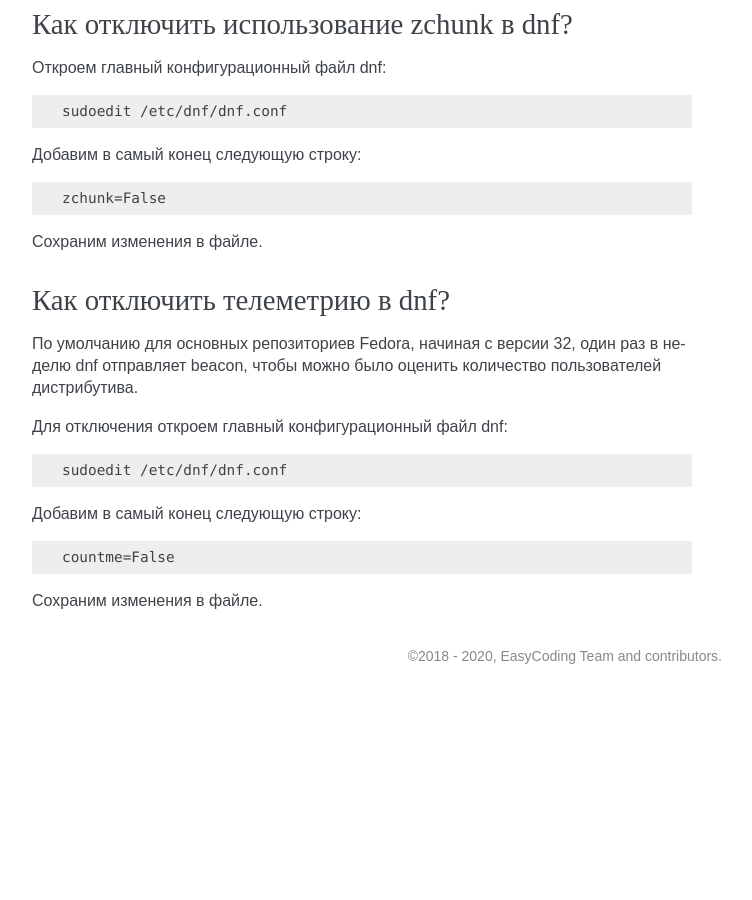
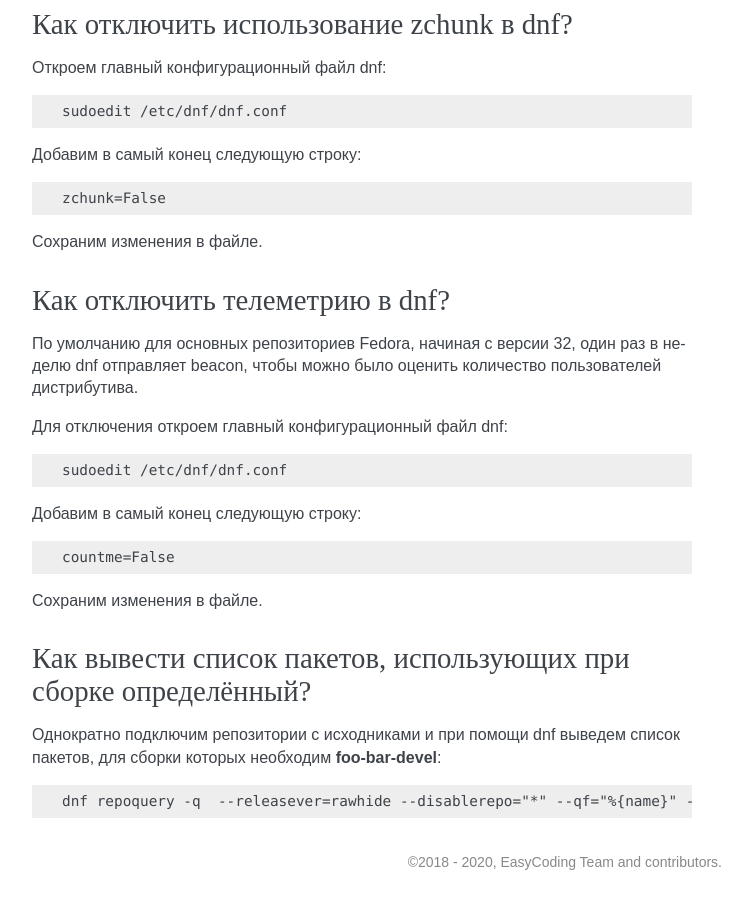
Before and after one commit to RussianFedora/FAQ, a Sphinx documentation site: the page built from source/package-manager.rst, in a window 1280 px wide and 900 px high, scrolled down 20838 px. Shown: the whole window, without its empty margins (388-1140 px from the left). Built offline with Sphinx 7.4.7, drawn with Linux system fonts in a browser that asks for light colours; comment, search, counter and statistics services are not loaded; before the commit the page ends 21532 px from its top, so only the background shows below that; some of the changed text lies outside the part shown.

Commit message:
Added question about build dependencies checking.

```diff
--- a/source/package-manager.rst
+++ b/source/package-manager.rst
@@ -1227,3 +1227,15 @@
     countme=False
 
 Сохраним изменения в файле.
+
+.. index:: rpm, dnf, development, build, package, packaging
+.. _check-build-deps:
+
+Как вывести список пакетов, использующих при сборке определённый?
+====================================================================
+
+Однократно подключим репозитории с исходниками и при помощи dnf выведем список пакетов, для сборки которых необходим **foo-bar-devel**:
+
+.. code-block:: text
+
+    dnf repoquery -q  --releasever=rawhide --disablerepo="*" --qf="%{name}" --enablerepo=fedora-source --enablerepo=updates-source --enablerepo=updates-testing-source --archlist=src --whatrequires="foo-bar-devel"
```
